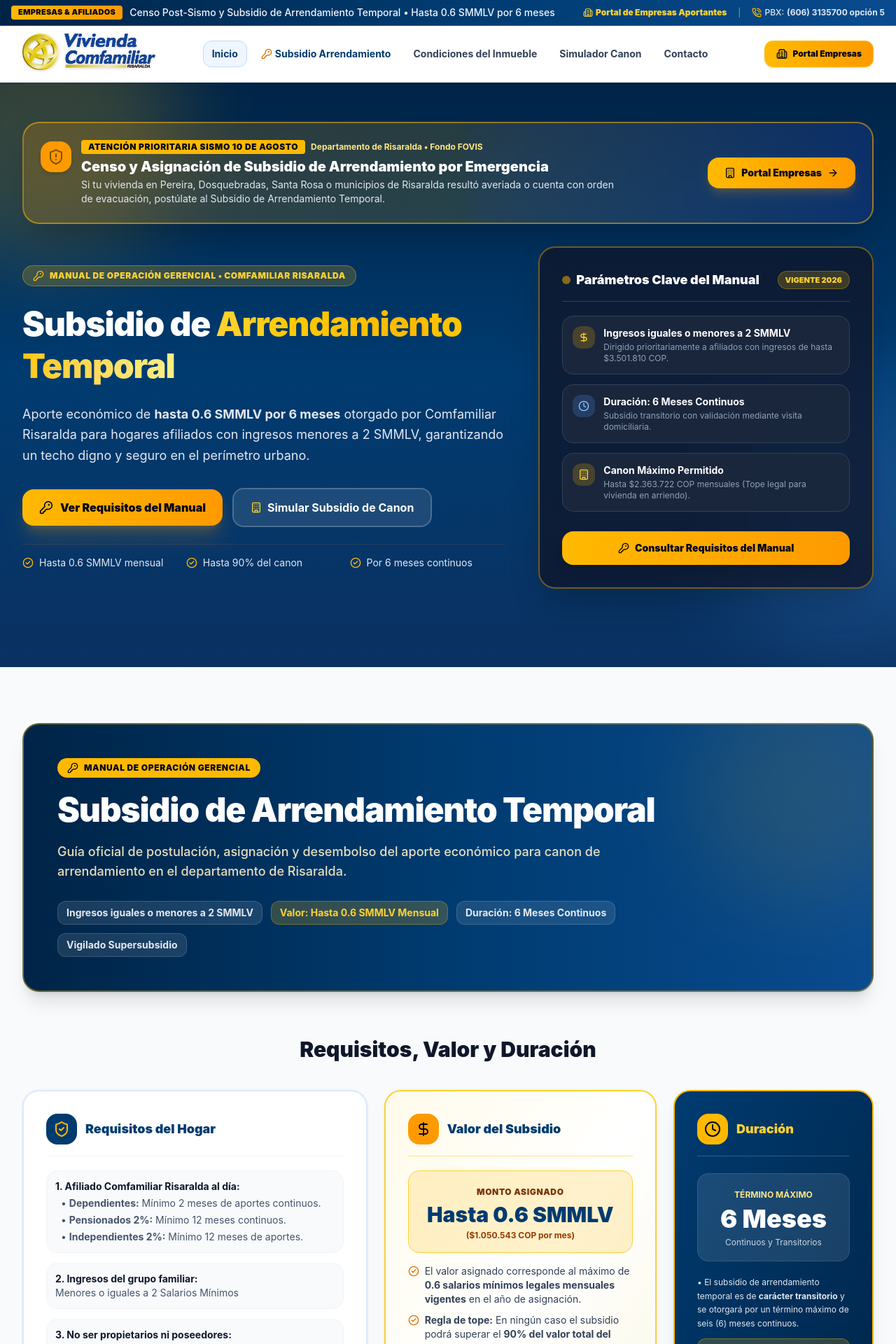
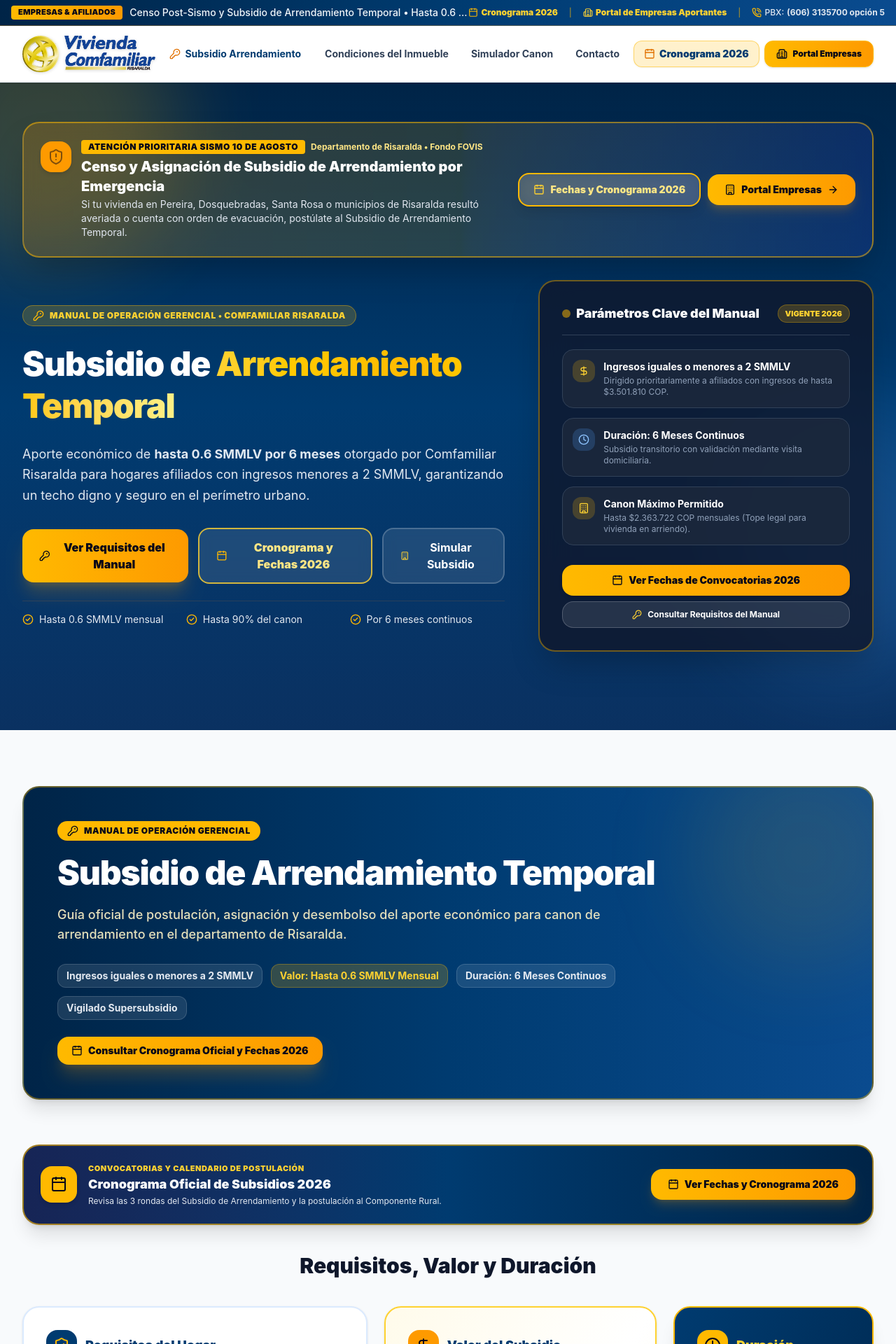
Before and after one commit to psangrias-lang/Vivienda-Comfamiliar-Subsidio-De-Arrendamiento, a React (Vite) app: page / in a window 1280 px wide. Shown: the top 1920 px of the page at 70% size. Built offline with nearby package versions, Linux system fonts and the light colour scheme.

Commit message:
Add files via upload

```diff
--- a/src/App.tsx
+++ b/src/App.tsx
@@ -9,11 +9,13 @@
 import { RequisitosAccordion } from './components/RequisitosAccordion';
 import { PortalEmpresas } from './components/PortalEmpresas';
 import { Footer } from './components/Footer';
+import { ModalCronograma } from './components/ModalCronograma';
 
 const STORAGE_KEY = 'censo_vivienda_comfamiliar_records_v2';
 
 export function App() {
   const [activeTab, setActiveTab] = useState<'portal' | 'censo' | 'empresas'>('portal');
+  const [isCronogramaOpen, setIsCronogramaOpen] = useState(false);
 
   // Inicializar estado con LocalStorage o datos iniciales
   const [censos] = useState<CensoRegistro[]>(() => {
@@ -65,6 +67,7 @@
       <Header
         activeTab={activeTab}
         setActiveTab={setActiveTab}
+        onOpenCronograma={() => setIsCronogramaOpen(true)}
       />
 
       {/* Contenido Principal según Pestaña Activa */}
@@ -75,10 +78,13 @@
               onExploreArrendamiento={handleExploreArrendamiento}
               onOpenSimulador={handleOpenSimulador}
               onOpenPortalEmpresas={handleOpenPortalEmpresas}
+              onOpenCronograma={() => setIsCronogramaOpen(true)}
             />
 
             {/* Sección Central Foco: Subsidio de Arrendamiento (Manual Oficial) */}
-            <SubsidioArrendamientoSection />
+            <SubsidioArrendamientoSection
+              onOpenCronograma={() => setIsCronogramaOpen(true)}
+            />
 
             {/* Simulador Interactivo de Canon y Subsidio */}
             <SimuladorSubsidio />
@@ -136,7 +142,13 @@
       </main>
 
       {/* Footer Institucional */}
-      <Footer />
+      <Footer onOpenCronograma={() => setIsCronogramaOpen(true)} />
+
+      {/* Modal Cronograma Global */}
+      <ModalCronograma
+        isOpen={isCronogramaOpen}
+        onClose={() => setIsCronogramaOpen(false)}
+      />
     </div>
   );
 }
--- a/src/components/Header.tsx
+++ b/src/components/Header.tsx
@@ -1,10 +1,11 @@
 import React, { useState } from 'react';
 import { ComfamiliarLogo } from './ComfamiliarLogo';
-import { KeyRound, Menu, X, PhoneCall, Building2 } from 'lucide-react';
+import { KeyRound, Menu, X, PhoneCall, Building2, Calendar } from 'lucide-react';
 
 interface HeaderProps {
   activeTab: 'portal' | 'censo' | 'empresas';
   setActiveTab: (tab: 'portal' | 'censo' | 'empresas') => void;
+  onOpenCronograma?: () => void;
   onOpenConsulta?: () => void;
   totalCensos?: number;
 }
@@ -12,6 +13,7 @@
 export const Header: React.FC<HeaderProps> = ({
   activeTab,
   setActiveTab,
+  onOpenCronograma,
 }) => {
   const [mobileMenuOpen, setMobileMenuOpen] = useState(false);
 
@@ -47,6 +49,16 @@
           </div>
 
           <div className="hidden md:flex items-center gap-4 text-slate-200 text-xs shrink-0">
+            {onOpenCronograma && (
+              <button
+                onClick={onOpenCronograma}
+                className="text-amber-300 hover:text-white font-black flex items-center gap-1 transition-colors cursor-pointer"
+              >
+                <Calendar className="w-3.5 h-3.5 text-amber-400" />
+                <span>Cronograma 2026</span>
+              </button>
+            )}
+            <span className="text-amber-400/60">|</span>
             <button
               onClick={handleEmpresasClick}
               className="text-amber-300 hover:text-white font-black flex items-center gap-1 transition-colors cursor-pointer"
@@ -67,10 +79,12 @@
       <div className="max-w-7xl mx-auto px-4 sm:px-6 lg:px-8">
         <div className="flex items-center justify-between h-20">
 
-          {/* Logo Oficial Comfamiliar Risaralda Vivienda */}
+          {/* Logo Oficial Comfamiliar Risaralda Vivienda (Funciona como Inicio) */}
           <button
             onClick={() => { setActiveTab('portal'); window.scrollTo({ top: 0, behavior: 'smooth' }); }}
-            className="text-left focus:outline-none"
+            className="text-left focus:outline-none hover:opacity-90 transition-opacity cursor-pointer flex items-center gap-2 group"
+            title="Ir al Inicio - Vivienda Comfamiliar Risaralda"
+            aria-label="Inicio - Vivienda Comfamiliar Risaralda"
           >
             <ComfamiliarLogo variant="dark" withSubtitle={true} />
           </button>
@@ -78,19 +92,8 @@
           {/* Menú de Navegación */}
           <nav className="hidden lg:flex items-center gap-1 xl:gap-2 text-sm font-bold text-slate-700">
             <button
-              onClick={() => { setActiveTab('portal'); window.scrollTo({ top: 0, behavior: 'smooth' }); }}
-              className={`px-3 py-2 rounded-xl transition-all ${
-                activeTab === 'portal'
-                  ? 'text-[#003B70] bg-blue-50 border border-blue-200'
-                  : 'hover:text-[#003B70] hover:bg-slate-100'
-              }`}
-            >
-              Inicio
-            </button>
-
-            <button
               onClick={() => handleNavClick('arrendamiento-manual')}
-              className="px-3 py-2 rounded-xl hover:text-[#003B70] hover:bg-slate-100 transition-all flex items-center gap-1 text-[#003B70]"
+              className="px-3.5 py-2 rounded-xl hover:text-[#003B70] hover:bg-slate-100 transition-all flex items-center gap-1.5 text-[#003B70]"
             >
               <KeyRound className="w-4 h-4 text-amber-600" />
               <span>Subsidio Arrendamiento</span>
@@ -116,6 +119,16 @@
             >
               Contacto
             </button>
+
+            {onOpenCronograma && (
+              <button
+                onClick={onOpenCronograma}
+                className="px-3.5 py-2 rounded-xl text-[#003B70] bg-amber-400/20 hover:bg-amber-400/35 border border-amber-400/50 font-black transition-all flex items-center gap-1.5 cursor-pointer shadow-xs hover:shadow-sm"
+              >
+                <Calendar className="w-4 h-4 text-amber-600" />
+                <span>Cronograma 2026</span>
+              </button>
+            )}
           </nav>
 
           {/* Botones de Acción Superior */}
@@ -172,6 +185,18 @@
               <Building2 className="w-4 h-4 text-slate-950" />
               <span>Portal de Empresas Aportantes</span>
             </button>
+            {onOpenCronograma && (
+              <button
+                onClick={() => {
+                  setMobileMenuOpen(false);
+                  onOpenCronograma();
+                }}
+                className="w-full text-left px-3 py-2.5 rounded-lg text-sm font-black text-[#003B70] bg-blue-50 hover:bg-blue-100 flex items-center gap-2 border border-blue-200 shadow-xs"
+              >
+                <Calendar className="w-4 h-4 text-amber-600" />
+                <span>Cronograma Oficial de Postulaciones 2026</span>
+              </button>
+            )}
             <button
               onClick={() => handleNavClick('arrendamiento-manual')}
               className="w-full text-left px-3 py-2.5 rounded-lg text-sm font-bold text-slate-800 hover:bg-blue-50 hover:text-[#003B70]"
--- a/src/components/HeroSection.tsx
+++ b/src/components/HeroSection.tsx
@@ -1,16 +1,18 @@
 import React from 'react';
-import { KeyRound, ArrowRight, ShieldAlert, CheckCircle2, Building, Clock, DollarSign } from 'lucide-react';
+import { KeyRound, ArrowRight, ShieldAlert, CheckCircle2, Building, Clock, DollarSign, Calendar } from 'lucide-react';
 
 interface HeroSectionProps {
   onExploreArrendamiento: () => void;
   onOpenSimulador: () => void;
   onOpenPortalEmpresas?: () => void;
+  onOpenCronograma?: () => void;
 }
 
 export const HeroSection: React.FC<HeroSectionProps> = ({
   onExploreArrendamiento,
   onOpenSimulador,
   onOpenPortalEmpresas,
+  onOpenCronograma,
 }) => {
   return (
     <section className="relative overflow-hidden bg-gradient-to-b from-[#002447] via-[#003B70] to-[#0A3161] text-white pt-10 pb-20 sm:pt-14 sm:pb-28">
@@ -48,6 +50,15 @@
             </div>
 
             <div className="flex flex-col sm:flex-row items-center gap-2.5 w-full md:w-auto shrink-0">
+              {onOpenCronograma && (
+                <button
+                  onClick={onOpenCronograma}
+                  className="w-full sm:w-auto px-5 py-3 rounded-2xl bg-white/15 hover:bg-white/25 border-2 border-amber-400 text-amber-200 hover:text-white font-black text-xs sm:text-sm flex items-center justify-center gap-2 shadow-lg backdrop-blur-md transition-all cursor-pointer"
+                >
+                  <Calendar className="w-4 h-4 text-amber-300" />
+                  <span>Fechas y Cronograma 2026</span>
+                </button>
+              )}
               {onOpenPortalEmpresas && (
                 <button
                   onClick={onOpenPortalEmpresas}
@@ -82,18 +93,28 @@
             <div className="flex flex-col sm:flex-row items-stretch sm:items-center gap-3.5 pt-2">
               <button
                 onClick={onExploreArrendamiento}
-                className="px-6 py-3.5 rounded-2xl bg-gradient-to-r from-amber-400 to-amber-500 hover:from-amber-300 hover:to-amber-400 text-slate-950 font-black text-sm sm:text-base flex items-center justify-center gap-2.5 shadow-xl shadow-amber-500/20 transition-all hover:-translate-y-0.5"
+                className="px-6 py-3.5 rounded-2xl bg-gradient-to-r from-amber-400 to-amber-500 hover:from-amber-300 hover:to-amber-400 text-slate-950 font-black text-sm sm:text-base flex items-center justify-center gap-2.5 shadow-xl shadow-amber-500/20 transition-all hover:-translate-y-0.5 cursor-pointer"
               >
                 <KeyRound className="w-5 h-5" />
                 <span>Ver Requisitos del Manual</span>
               </button>
 
+              {onOpenCronograma && (
+                <button
+                  onClick={onOpenCronograma}
+                  className="px-6 py-3.5 rounded-2xl bg-white/10 hover:bg-white/20 border-2 border-amber-300/80 text-amber-200 hover:text-white font-black text-sm sm:text-base flex items-center justify-center gap-2 backdrop-blur-sm transition-all cursor-pointer hover:-translate-y-0.5"
+                >
+                  <Calendar className="w-5 h-5 text-amber-400" />
+                  <span>Cronograma y Fechas 2026</span>
+                </button>
+              )}
+
               <button
                 onClick={onOpenSimulador}
-                className="px-6 py-3.5 rounded-2xl bg-white/10 hover:bg-white/20 border-2 border-white/20 text-white font-bold text-sm sm:text-base flex items-center justify-center gap-2 backdrop-blur-sm transition-all"
+                className="px-6 py-3.5 rounded-2xl bg-white/10 hover:bg-white/20 border-2 border-white/20 text-white font-bold text-sm sm:text-base flex items-center justify-center gap-2 backdrop-blur-sm transition-all cursor-pointer"
               >
                 <Building className="w-4 h-4 text-amber-300" />
-                <span>Simular Subsidio de Canon</span>
+                <span>Simular Subsidio</span>
               </button>
             </div>
 
@@ -162,12 +183,21 @@
 
               </div>
 
-              <div className="pt-2">
+              <div className="pt-2 space-y-2">
+                {onOpenCronograma && (
+                  <button
+                    onClick={onOpenCronograma}
+                    className="w-full py-3 rounded-2xl bg-gradient-to-r from-amber-400 to-amber-500 hover:from-amber-300 hover:to-amber-400 text-slate-950 font-black text-xs sm:text-sm flex items-center justify-center gap-2 shadow-md transition-all cursor-pointer"
+                  >
+                    <Calendar className="w-4 h-4 text-slate-950" />
+                    <span>Ver Fechas de Convocatorias 2026</span>
+                  </button>
+                )}
                 <button
                   onClick={onExploreArrendamiento}
-                  className="w-full py-3.5 rounded-2xl bg-gradient-to-r from-amber-400 to-amber-500 hover:from-amber-300 hover:to-amber-400 text-slate-950 font-black text-sm flex items-center justify-center gap-2 shadow-lg transition-all cursor-pointer"
+                  className="w-full py-2.5 rounded-2xl bg-white/10 hover:bg-white/20 border border-white/20 text-white font-bold text-xs flex items-center justify-center gap-2 transition-all cursor-pointer"
                 >
-                  <KeyRound className="w-4 h-4" />
+                  <KeyRound className="w-3.5 h-3.5 text-amber-300" />
                   <span>Consultar Requisitos del Manual</span>
                 </button>
               </div>
--- a/src/components/SubsidioArrendamientoSection.tsx
+++ b/src/components/SubsidioArrendamientoSection.tsx
@@ -1,14 +1,17 @@
 import React, { useState } from 'react';
 import {
   KeyRound, Building2, Clock, ShieldCheck, CheckCircle2,
-  FileText, DollarSign
+  FileText, DollarSign, Calendar
 } from 'lucide-react';
 
 interface SubsidioArrendamientoSectionProps {
   onStartPostulacion?: () => void;
+  onOpenCronograma?: () => void;
 }
 
-export const SubsidioArrendamientoSection: React.FC<SubsidioArrendamientoSectionProps> = () => {
+export const SubsidioArrendamientoSection: React.FC<SubsidioArrendamientoSectionProps> = ({
+  onOpenCronograma,
+}) => {
   const [activeTabDoc, setActiveTabDoc] = useState<'hogar' | 'vivienda'>('hogar');
 
   return (
@@ -47,11 +50,53 @@
                 Vigilado Supersubsidio
               </span>
             </div>
+
+            {onOpenCronograma && (
+              <div className="pt-2">
+                <button
+                  onClick={onOpenCronograma}
+                  className="inline-flex items-center gap-2 px-5 py-2.5 rounded-2xl bg-gradient-to-r from-amber-400 to-amber-500 hover:from-amber-300 hover:to-amber-400 text-slate-950 font-black text-xs sm:text-sm shadow-xl shadow-amber-500/20 transition-all cursor-pointer hover:scale-[1.02]"
+                >
+                  <Calendar className="w-4 h-4 text-slate-950" />
+                  <span>Consultar Cronograma Oficial y Fechas 2026</span>
+                </button>
+              </div>
+            )}
           </div>
         </div>
 
         {/* 1. REQUISITOS, VALOR Y DURACIÓN (Slide 2 del Manual) */}
         <div>
+          {/* Banner destacado de Convocatorias y Fechas 2026 */}
+          <div className="mb-10 p-5 sm:p-6 rounded-3xl bg-gradient-to-r from-blue-950 via-[#003B70] to-[#002447] text-white border-2 border-amber-400/60 shadow-xl flex flex-col md:flex-row items-center justify-between gap-4">
+            <div className="flex items-center gap-4 text-left">
+              <div className="p-3.5 rounded-2xl bg-amber-400 text-slate-950 font-black shrink-0 shadow-md">
+                <Calendar className="w-6 h-6" />
+              </div>
+              <div>
+                <span className="text-[11px] font-black uppercase tracking-wider text-amber-300 block">
+                  Convocatorias y Calendario de Postulación
+                </span>
+                <h4 className="text-base sm:text-lg font-black text-white">
+                  Cronograma Oficial de Subsidios 2026
+                </h4>
+                <p className="text-xs text-slate-200 mt-0.5">
+                  Revisa las 3 rondas del Subsidio de Arrendamiento y la postulación al Componente Rural.
+                </p>
+              </div>
+            </div>
+
+            {onOpenCronograma && (
+              <button
+                onClick={onOpenCronograma}
+                className="w-full md:w-auto px-6 py-3 rounded-2xl bg-gradient-to-r from-amber-400 to-amber-500 hover:from-amber-300 hover:to-amber-400 text-slate-950 font-black text-xs sm:text-sm flex items-center justify-center gap-2 shadow-lg shadow-amber-500/20 transition-all cursor-pointer shrink-0"
+              >
+                <Calendar className="w-4 h-4 text-slate-950" />
+                <span>Ver Fechas y Cronograma 2026</span>
+              </button>
+            )}
+          </div>
+
           <div className="text-center max-w-3xl mx-auto mb-10">
             <h3 className="text-2xl sm:text-3xl font-black text-slate-900">
               Requisitos, Valor y Duración
```
Also changed, not shown: src/components/Footer.tsx (+19 -8 lines).
